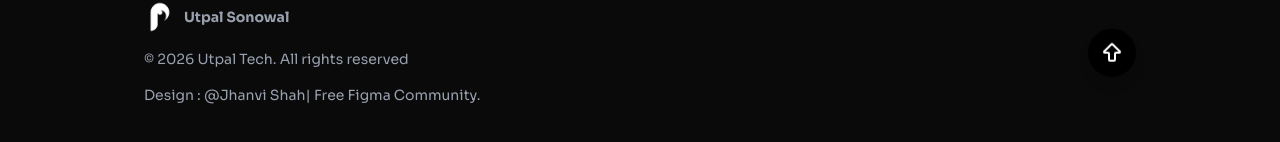
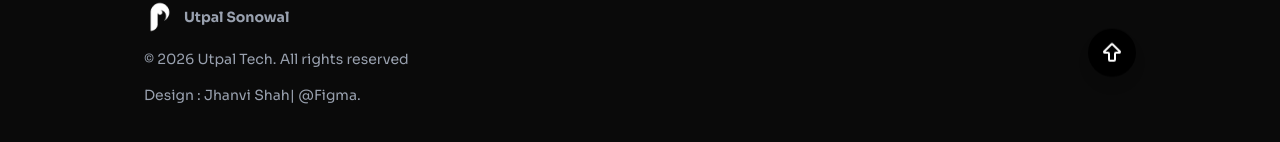
Before and after one commit to Utpalsonowal7/portfolio, a Next.js app: page / in a window 1280 px wide. Shown: the part 3386-3528 px from the top of the page. Built offline with nearby package versions, Linux system fonts and the light colour scheme.

Commit message:
design credit givenddd

```diff
--- a/src/components/Footer.tsx
+++ b/src/components/Footer.tsx
@@ -38,7 +38,7 @@ export default function Footer() {
                     >
                          Design :&nbsp;
                          <a href="https://www.figma.com/@jhanvishah" target="_blank">
-                              @Jhanvi Shah| Free Figma Community.
+                              Jhanvi Shah| @Figma.
                          </a>
                     </div>
                </div>
```
